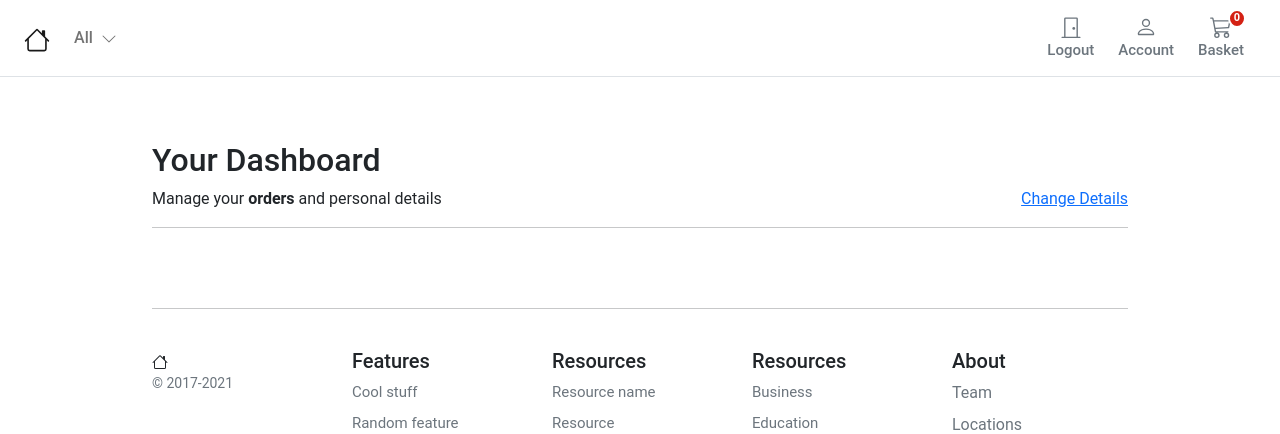
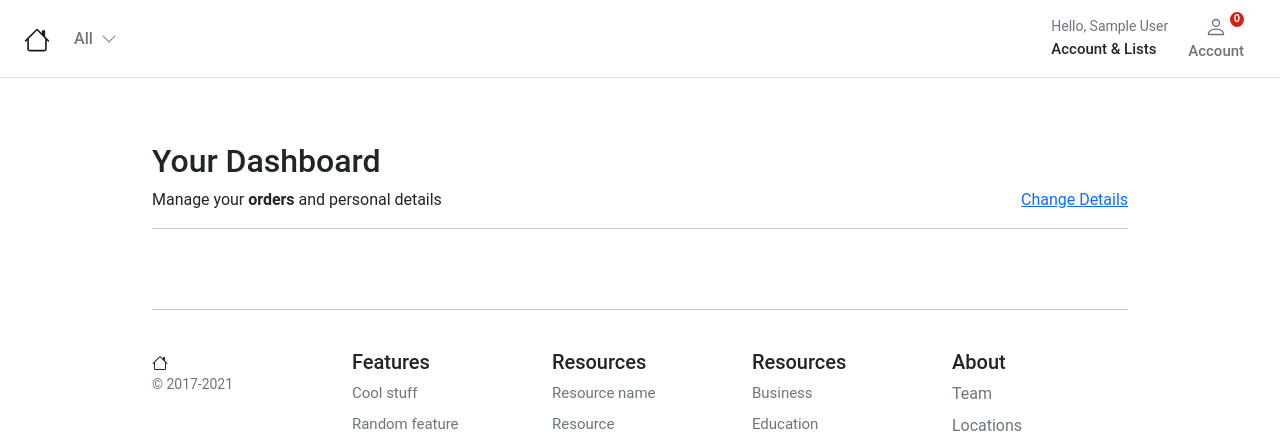
Before and after one commit to DhruvPatel0401/Ecommerce_Store, a Django app: page /account/dashboard/ in a window 1280 px wide. Shown: the top 434 px of the page. Run offline with Django 4.2, Linux system fonts and the light colour scheme; the visitor is signed in with stand-in values (Sample User, id 1); data that the repository does not hold is empty.

Commit message:
made changes to dashboard ui

```diff
--- a/manage.py
+++ b/manage.py
@@ -6,7 +6,7 @@ import sys
 
 def main():
     """Run administrative tasks."""
-    os.environ.setdefault("DJANGO_SETTINGS_MODULE", "core.settings.dev_debug")
+    os.environ.setdefault("DJANGO_SETTINGS_MODULE", "core.settings.base")
     try:
         from django.core.management import execute_from_command_line
     except ImportError as exc:
--- a/templates/base.html
+++ b/templates/base.html
@@ -62,51 +62,45 @@
             </div>
             <span class="fs15 fw500">Shop</span>
           </button>
-
-          {% if user.is_authenticated %}
-          <a type="button" role="button" href="{% url "account:logout" %}"
-            class="btn btn-outline-secondary border-0 basket-btn">
-            <div>
-              <svg xmlns="http://www.w3.org/2000/svg" width="22" height="22" fill="currentColor"
-                class="bi bi-door-closed" viewBox="0 0 16 16">
-                <path
-                  d="M3 2a1 1 0 0 1 1-1h8a1 1 0 0 1 1 1v13h1.5a.5.5 0 0 1 0 1h-13a.5.5 0 0 1 0-1H3V2zm1 13h8V2H4v13z" />
-                <path d="M9 9a1 1 0 1 0 2 0 1 1 0 0 0-2 0z" />
-              </svg>
+          <div>
+            <div class="collapse navbar-collapse" id="navbarSupportedContent2">
+              <ul class="navbar-nav me-auto mb-2 mb-lg-0">
+                <li class="nav-item dropdown">
+                  <a class="nav-link dropdown-toggle text-reset" href="#" id="navbarDropdown" role="button"
+                    data-bs-toggle="dropdown" aria-expanded="false">
+                    <div class="small text-muted">Hello,
+                      {% if user.is_authenticated %}
+                        {{ request.user.name }}
+                      {% else %}
+                        Login
+                      {% endif %}
+                    </div>
+                    <span class="fs15 fw500">Account &amp; Lists
+                    </span>
+                    </span>
+                  </a>
+                  <div class="dropdown-menu rounded-0" aria-labelledby="navbarDropdown">
+                    <div class="card border-0">
+                      <div class="card-body">
+                        <h6 class="card-title">My Account</h6>
+                        <ul class="list-group list-group-flush dropdown-account-link">
+                          {% if user.is_authenticated %}
+                          <a href="{% url "account:dashboard" %}" class="text-reset small list-group-item p-0 pb-1 border-0 dropdown-account-link">Your Account</a>
+                          <a href="#" class="text-reset small list-group-item p-0 pb-1 border-0 dropdown-account-link">Orders</a>
+                          <a href="{% url "account:logout" %}" class="text-reset small list-group-item p-0 pb-1 border-0 dropdown-account-link">Logout</a>
+                          {% else %}
+                          <a href="{% url "account:login" %}" class="text-reset small list-group-item p-0 pb-1 border-0 dropdown-account-link">Login</a>
+                          {% endif %}
+                        </ul>
+                      </div>
+                    </div>
+                  </div>
+                </li>
+              </ul>
             </div>
-            <span class="fs15 fw500">Logout</span>
-          </a>
-          {% else %}
-          <a type="button" role="button" href="{% url "account:login" %}"
-            class="btn btn-outline-secondary border-0 basket-btn">
-            <div>
-              <svg xmlns="http://www.w3.org/2000/svg" width="22" height="22" fill="currentColor"
-                class="bi bi-door-closed" viewBox="0 0 16 16">
-                <path
-                  d="M3 2a1 1 0 0 1 1-1h8a1 1 0 0 1 1 1v13h1.5a.5.5 0 0 1 0 1h-13a.5.5 0 0 1 0-1H3V2zm1 13h8V2H4v13z" />
-                <path d="M9 9a1 1 0 1 0 2 0 1 1 0 0 0-2 0z" />
-              </svg>
-            </div>
-            <span class="fs15 fw500">Login</span>
-          </a>
-          {% endif %}
-
-
+          </div>
           <a type="button" role="button" href="{% url "account:dashboard" %}"
             class="btn btn-outline-secondary border-0 basket-btn">
-            <div>
-              <svg xmlns="http://www.w3.org/2000/svg" width="22" height="22" fill="currentColor" class="bi bi-person"
-                viewBox="0 0 16 16">
-                <path
-                  d="M8 8a3 3 0 1 0 0-6 3 3 0 0 0 0 6zm2-3a2 2 0 1 1-4 0 2 2 0 0 1 4 0zm4 8c0 1-1 1-1 1H3s-1 0-1-1 1-4 6-4 6 3 6 4zm-1-.004c-.001-.246-.154-.986-.832-1.664C11.516 10.68 10.289 10 8 10c-2.29 0-3.516.68-4.168 1.332-.678.678-.83 1.418-.832 1.664h10z" />
-              </svg>
-            </div>
-            <span class="fs15 fw500">Account</span>
-          </a>
-
-          <a type="button" role="button" href="{% url "basket:basket_summary" %}"
-            class="btn btn-outline-secondary border-0 basket-btn">
-
             {% with total_qty=basket|length %}
             <div id="basket-qty" class="basket-qty">
               {% if total_qty > 0 %}
@@ -117,13 +111,13 @@
             </div>
             {% endwith %}
             <div>
-              <svg xmlns="http://www.w3.org/2000/svg" width="22" height="22" fill="currentColor" class="bi bi-cart3"
+              <svg xmlns="http://www.w3.org/2000/svg" width="22" height="22" fill="currentColor" class="bi bi-person"
                 viewBox="0 0 16 16">
                 <path
-                  d="M0 1.5A.5.5 0 0 1 .5 1H2a.5.5 0 0 1 .485.379L2.89 3H14.5a.5.5 0 0 1 .49.598l-1 5a.5.5 0 0 1-.465.401l-9.397.472L4.415 11H13a.5.5 0 0 1 0 1H4a.5.5 0 0 1-.491-.408L2.01 3.607 1.61 2H.5a.5.5 0 0 1-.5-.5zM3.102 4l.84 4.479 9.144-.459L13.89 4H3.102zM5 12a2 2 0 1 0 0 4 2 2 0 0 0 0-4zm7 0a2 2 0 1 0 0 4 2 2 0 0 0 0-4zm-7 1a1 1 0 1 1 0 2 1 1 0 0 1 0-2zm7 0a1 1 0 1 1 0 2 1 1 0 0 1 0-2z" />
+                  d="M8 8a3 3 0 1 0 0-6 3 3 0 0 0 0 6zm2-3a2 2 0 1 1-4 0 2 2 0 0 1 4 0zm4 8c0 1-1 1-1 1H3s-1 0-1-1 1-4 6-4 6 3 6 4zm-1-.004c-.001-.246-.154-.986-.832-1.664C11.516 10.68 10.289 10 8 10c-2.29 0-3.516.68-4.168 1.332-.678.678-.83 1.418-.832 1.664h10z" />
               </svg>
             </div>
-            <span class="fs15 fw500">Basket</span>
+            <span class="fs15 fw500">Account</span>
           </a>
         </div>
         <div class="d-md-none d-lg-none d-xl-none">
@@ -136,6 +130,16 @@
               </li>
               {% endfor %}
             </ul>
+            <h6 class="card-title">My Account</h6>
+              <ul class="list-group list-group-flush dropdown-account-link">
+                {% if user.is_authenticated %}
+                <a href="{% url "account:dashboard" %}" class="dropdown-item">Your Account</a>
+                <a href="#" class="dropdown-item">Orders</a>
+                <a href="{% url "account:logout" %}" class="dropdown-item">Logout</a>
+                {% else %}
+                <a href="{% url "account:login" %}" class="dropdown-item">Login</a>
+                {% endif %}
+              </ul>
           </div>
         </div>
         <form class="d-flex w-100 d-md-none">
```
